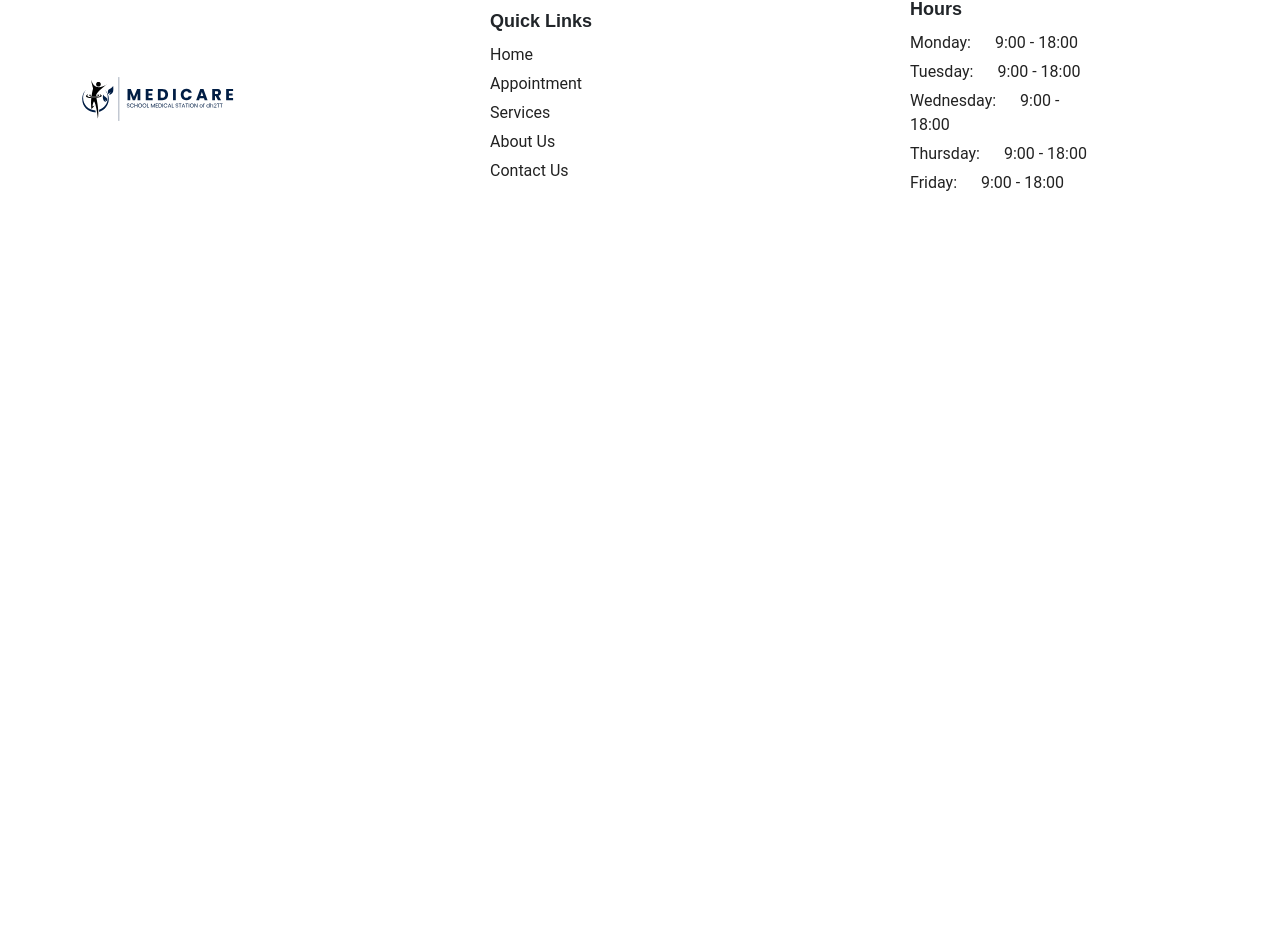
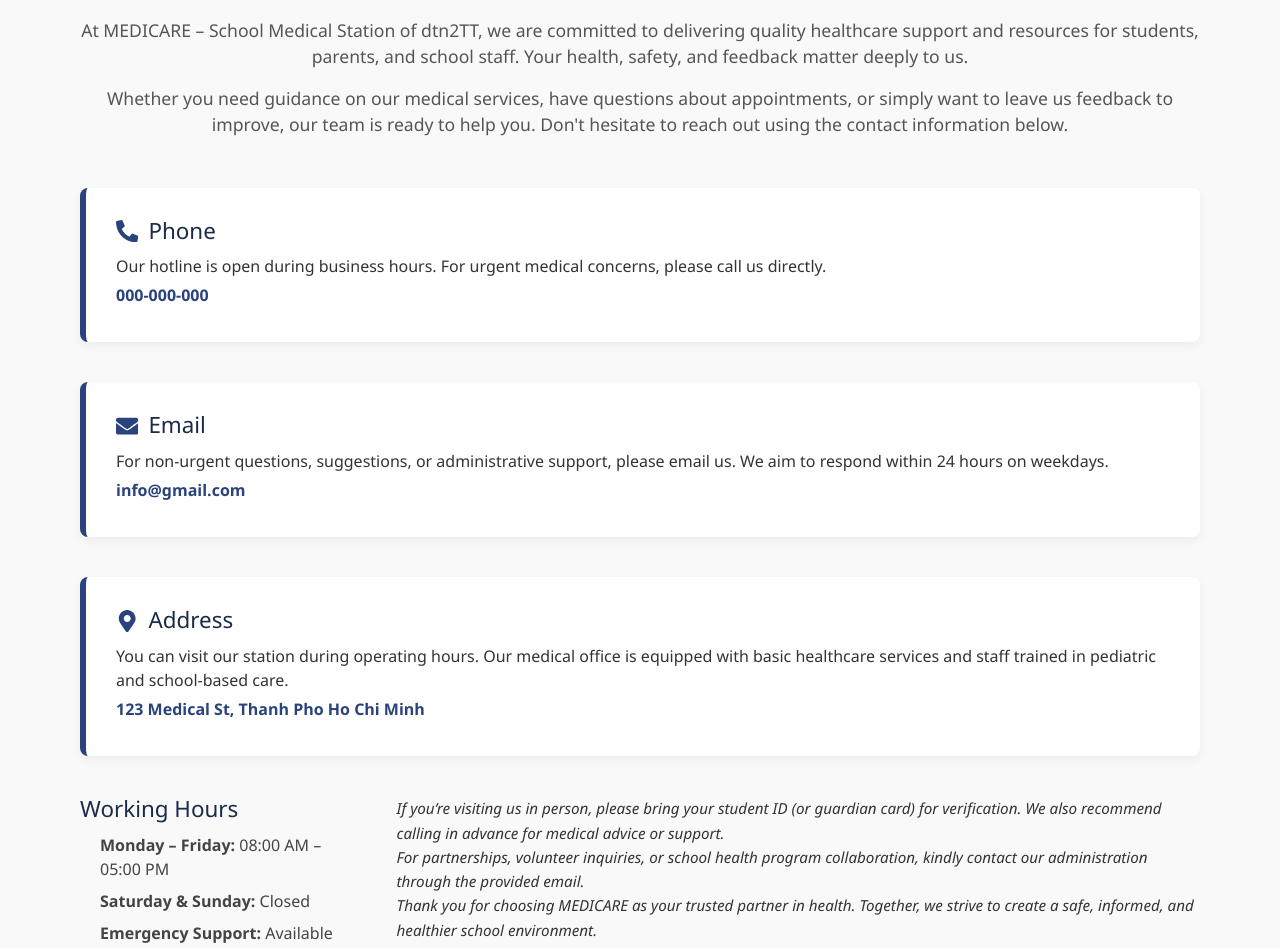
Before and after one commit to ngothanhdat-AK/school-medical-client, a React (Vite) app: page /contact in a window 1280 px wide. Shown: the part 251-1199 px from the top of the page. Before the commit the page ends 800 px from the top, so only its background shows below. Built offline with nearby package versions, Linux system fonts and the light colour scheme.

Commit message:
feat: enhance Contact page layout and styling, add contact information and working hours

```diff
--- a/src/pages/Contact/index.jsx
+++ b/src/pages/Contact/index.jsx
@@ -1,7 +1,79 @@
 import React from "react";
+import "./index.scss";
+import { FaPhoneAlt, FaEnvelope, FaMapMarkerAlt } from "react-icons/fa";
 
-const Contact = () => {
-  return <div>Contact</div>;
-};
+const index = () => {
+  return (
+    <div className="contact-wrapper">
+      <div className="contact-hero">
+        <h1>Contact Us</h1>
+        <p>
+          At MEDICARE – School Medical Station of dtn2TT, we are committed to delivering quality
+          healthcare support and resources for students, parents, and school staff. Your health,
+          safety, and feedback matter deeply to us.
+        </p>
+        <p>
+          Whether you need guidance on our medical services, have questions about appointments,
+          or simply want to leave us feedback to improve, our team is ready to help you.
+          Don't hesitate to reach out using the contact information below.
+        </p>
+      </div>
 
-export default Contact;
+      <div className="contact-info-box">
+        <div className="contact-section">
+          <h2><FaPhoneAlt className="icon" /> Phone</h2>
+          <p>Our hotline is open during business hours. For urgent medical concerns, please call us directly.</p>
+          <p className="highlight">000-000-000</p>
+        </div>
+
+        <div className="contact-section">
+          <h2><FaEnvelope className="icon" /> Email</h2>
+          <p>
+            For non-urgent questions, suggestions, or administrative support, please email us. We aim
+            to respond within 24 hours on weekdays.
+          </p>
+          <p className="highlight">info@gmail.com</p>
+        </div>
+
+        <div className="contact-section">
+          <h2><FaMapMarkerAlt className="icon" /> Address</h2>
+          <p>
+            You can visit our station during operating hours. Our medical office is equipped with
+            basic healthcare services and staff trained in pediatric and school-based care.
+          </p>
+          <p className="highlight">123 Medical St, Thanh Pho Ho Chi Minh</p>
+        </div>
+      </div>
+
+      <div className="time">
+        <div className="working-hours">
+        <h2>Working Hours</h2>
+        <ul>
+          <li><strong>Monday – Friday:</strong> 08:00 AM – 05:00 PM</li>
+          <li><strong>Saturday & Sunday:</strong> Closed</li>
+          <li><strong>Emergency Support:</strong> Available via direct phone</li>
+        </ul>
+      </div>
+
+      <div className="note">
+        <p>
+          If you’re visiting us in person, please bring your student ID (or guardian card) for verification.
+          We also recommend calling in advance for medical advice or support.
+        </p>
+        <p>
+          For partnerships, volunteer inquiries, or school health program collaboration, kindly contact
+          our administration through the provided email.
+        </p>
+        <p>
+          Thank you for choosing MEDICARE as your trusted partner in health. Together, we strive
+          to create a safe, informed, and healthier school environment.
+        </p>
+      </div>
+      </div>
+
+
+    </div>
+  )
+}
+
+export default index
--- a/src/pages/Contact/index.scss
+++ b/src/pages/Contact/index.scss
@@ -0,0 +1,97 @@
+.contact-wrapper {
+  padding: 60px 80px;
+  font-family: 'Segoe UI', sans-serif;
+  color: #1a2a47;
+  background-color: #f9f9f9;
+
+  .contact-hero {
+    text-align: center;
+    margin-bottom: 50px;
+
+    h1 {
+      font-size: 2.5rem;
+      color: #2a437c;
+    }
+
+    p {
+      margin-top: 15px;
+      font-size: 1.1rem;
+      color: #555;
+      max-width: 2000px;
+      margin-left: auto;
+      margin-right: auto;
+    }
+  }
+
+  .contact-info-box {
+    display: flex;
+    flex-direction: column;
+    gap: 40px;
+    margin-bottom: 40px;
+
+    .contact-section {
+      background: white;
+      padding: 30px;
+      border-left: 6px solid #2a437c;
+      box-shadow: 0 4px 10px rgba(0, 0, 0, 0.05);
+      border-radius: 8px;
+
+      h2 {
+        font-size: 1.4rem;
+        margin-bottom: 10px;
+        display: flex;
+        align-items: center;
+
+        .icon {
+          margin-right: 10px;
+          color: #2a437c;
+        }
+      }
+
+      p {
+        margin: 5px 0;
+        font-size: 1rem;
+        color: #333;
+      }
+
+      .highlight {
+        font-weight: bold;
+        color: #2a437c;
+        margin-top: 5px;
+      }
+    }
+  }
+
+
+    .time{
+        display: flex;
+        justify-content: space-between;
+        align-items: flex-start;
+        gap: 40px;
+        margin-top: 40px;
+    }
+
+  .working-hours {
+    h2 {
+      font-size: 1.4rem;
+      margin-bottom: 10px;
+    }
+
+    ul {
+      padding-left: 20px;
+
+      li {
+        margin-bottom: 8px;
+        font-size: 1rem;
+        color: #444;
+      }
+    }
+  }
+
+  .note {
+    font-style: italic;
+    font-size: 0.95rem;
+    color: #333;
+    line-height: 1.6;
+  }
+}
--- a/src/pages/Parent/Profile/UserProfile.jsx
+++ b/src/pages/Parent/Profile/UserProfile.jsx
@@ -5,9 +5,11 @@ import axiosInstance from "../../../api/axios";
 import "./index.scss";
 
 const UserProfile = () => {
+  // const [upload, setUpload] = useState(false);
   const [user, setUser] = useState(null);
   const storedUserId = localStorage.getItem("userId");
   const userId = useSelector((state) => state.user.userId) || storedUserId;
+
   useEffect(() => {
     const token = localStorage.getItem("accessToken");
     if (!userId || !token) {
@@ -27,14 +29,39 @@ const UserProfile = () => {
     fetchUserProfile();
   }, [userId]);
 
+  // const handleUpload = async (e) => {
+  //   const file = e.target.files[0];
+  //   const formData = new FormData();
+  //   formData.append("file", file);
+  //   formData.append("upload_preset", "SchoolManagement");
+  //   setUpload(true);
+  //   try{
+  //     const res = await fetch(`https://api.cloudinary.com/v1_1/dcmms8d19/image/upload`, {
+  //       method: "POST",
+  //       body: formData,
+  //     });
+  //     const data = await res.json();
+  //     const avatarUrl = data.secure_url;
+  //     console.log("File uploaded successfully:", data);
+  //     setUser(prev => ({...prev, avatarUrl }));
+  //     await axiosInstance.put(`/user-profile/${userId}`, {
+  //       avatarUrl,
+  //     });
 
+  //   }catch (error) {
+  //     console.error("Error uploading file:", error);
+  //   } finally{
+  //     setUpload(false);
+  //   }
+  // }
 
   return (
   <>
    { !user ? (<div>Loading...</div>) : (
       <div className='profile_main'>
       <div className='profile_image'>
-        <input type="file" accept='image/*' />
+        {/* <input type="file" accept='image/*' onChange={handleUpload} /> */}
+        {/* {upload && <p>Uploading...</p>} */}
         <img src={user.avatarUrl} alt="img2" />
       </div>
       <div className='profile_form'>
@@ -43,15 +70,15 @@ const UserProfile = () => {
           <div>
             <div className='profile_input_1'>
               <label>Full Name</label>
-              <input type="text" value={user.fullName}  readOnly />
+              <input type="text" name="fullName" value={user.fullName}  readOnly />
 
               <label>Email Address</label>
-              <input type="email" value={user.emailAddress} readOnly />
+              <input type="email" name="email" value={user.email} readOnly />
             </div>
 
             <div className='profile_input_2'>
               <label>Day of Birth</label>
-              <input type="date" value={user.dateOfBirth} readOnly />
+              <input type="date" name="dateOfBirth" value={user.dateOfBirth} readOnly />
             </div>
 
 
```
